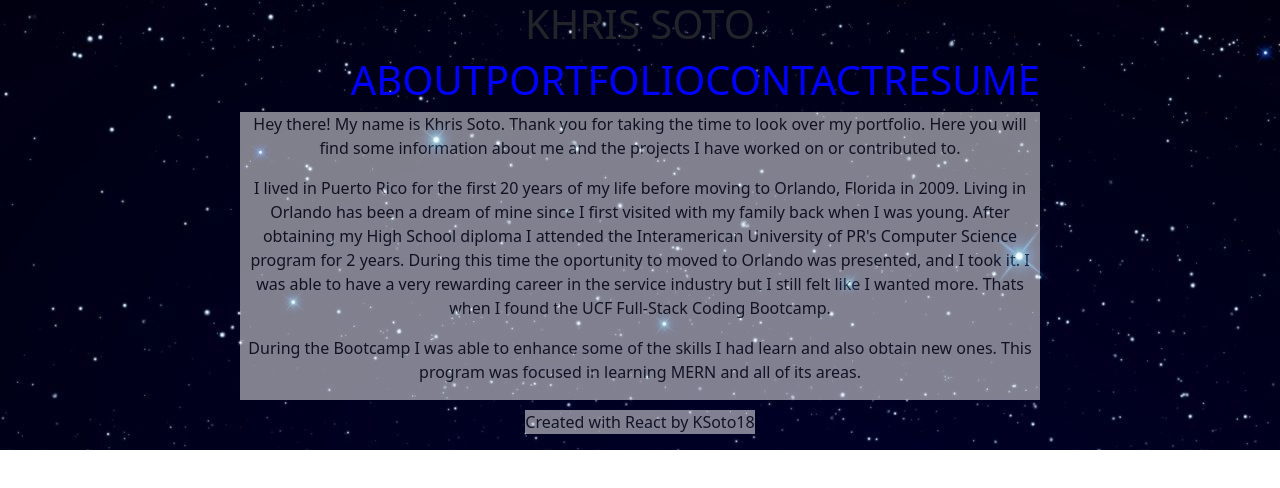
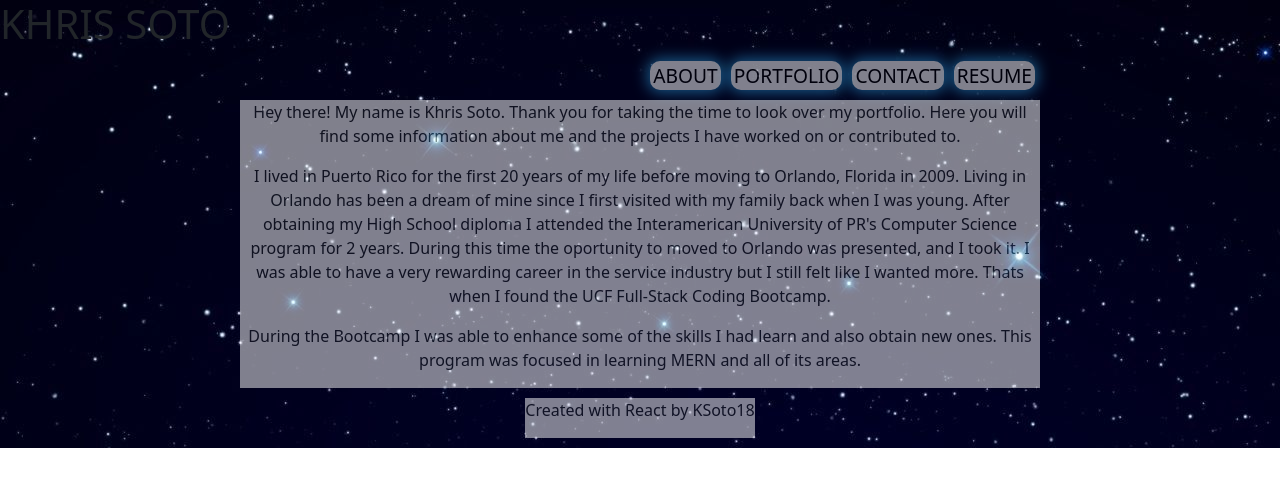
Before and after one commit to KSoto18/Portfolio-React, a React (Create React App) app: page / in a window 1280 px wide. Shown: the top 488 px of the page. Built offline with nearby package versions, Linux system fonts and the light colour scheme.

Commit message:
working on css and styling

```diff
--- a/src/App.css
+++ b/src/App.css
@@ -1,6 +1,15 @@
 .background {
+    background-image: url(./assets/starryBackground.jpg);
+}
+
+.center {
     display:flex;
     flex-direction: column;
     align-items: center;
-    background-image: url(./assets/starryBackground.jpg);
 }
+
+.left {
+    display:flex;
+    flex-direction: column;
+    align-items: left;
+}
--- a/src/App.js
+++ b/src/App.js
@@ -13,15 +13,15 @@ function App() {
 
     <div className='background'>
 
-      <div>
+      <div className='left'>
         <Header />
       </div>
 
-      <div style={{}}>
+      <div className='center'>
         <Body />
       </div>
 
-      <div>
+      <div className='center'>
         <Footer />
       </div>
 
--- a/src/components/Header/index.jsx
+++ b/src/components/Header/index.jsx
@@ -1,10 +1,11 @@
 import React from 'react';
+
 
 const Header = () => {
 
     return (
 
-        <div>
+        <div className='devName'>
 
             <h1>KHRIS SOTO</h1>
 
--- /dev/null
+++ b/src/components/Header/styles.css
@@ -0,0 +1,3 @@
+.devName {
+    justify-content: left;
+}
--- a/src/components/Nav/index.jsx
+++ b/src/components/Nav/index.jsx
@@ -8,12 +8,13 @@ const Nav = ({ showAbout, showPortfolio, showContact, showResume, active }) => {
 
         <div className='navBar'>
 
-           <nav className='nav justify-content-end'>
+           <nav className='nav navBtn justify-content-end'>
             <h1 onClick={showAbout} className={active === 1 ? 'links active' : 'links'}>ABOUT</h1>
             <h1 onClick={showPortfolio} className={active === 1 ? 'links active' : 'links'}>PORTFOLIO</h1>
             <h1 onClick={showContact} className={active === 1 ? 'links active' : 'links'}>CONTACT</h1>
             <h1 onClick={showResume} className={active === 1 ? 'links active' : 'links'}>RESUME</h1>
            </nav>
+
 
         </div>
 
--- a/src/components/Nav/styles.css
+++ b/src/components/Nav/styles.css
@@ -1,11 +1,24 @@
+:root{
+    --blue: #33B9FF;
+}
 
+.navBtn h1 {
+    background-color: white;
+    opacity: 0.5;
+    border-radius: 10px;
+    margin: 5px;
+    margin-bottom: 10px;
+    padding: 3px;
+    font-size: larger;
+    box-shadow: 0 0 15px 2px var(--blue);
+}
 
 
 .links {
-    color: blue;
+    color: black;
 }
 
 .links:hover,
  .active {
-    color: purple;
+    color: var(--blue);
 }
```
